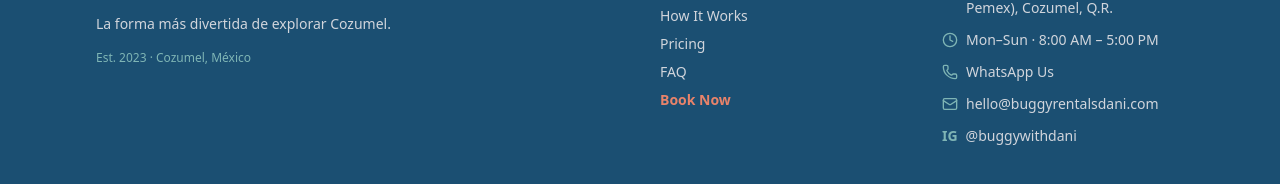
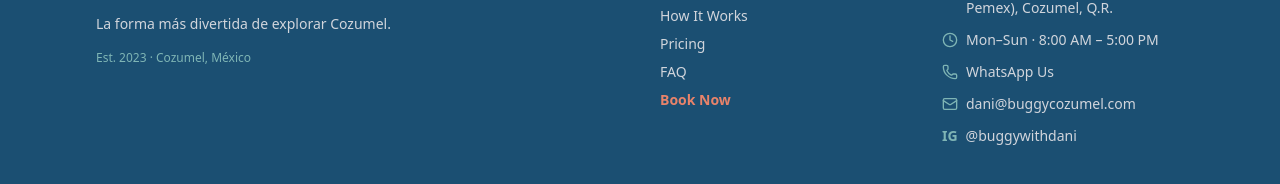
Before and after one commit to vrzsnchz23/buggy-rentals-dani, a Next.js app: page /es in a window 1280 px wide. Shown: the part 7710-7894 px from the top of the page. Built offline with nearby package versions, Linux system fonts and the light colour scheme.

Commit message:
Fix contact email to dani@buggycozumel.com in footer

```diff
--- a/components/Footer.tsx
+++ b/components/Footer.tsx
@@ -71,8 +71,8 @@ export function Footer() {
               </li>
               <li className="flex items-center gap-2">
                 <Mail className="w-4 h-4 text-[#7FB5B5] shrink-0" />
-                <a href="mailto:hello@buggyrentalsdani.com" className="hover:text-white transition-colors">
-                  hello@buggyrentalsdani.com
+                <a href="mailto:dani@buggycozumel.com" className="hover:text-white transition-colors">
+                  dani@buggycozumel.com
                 </a>
               </li>
               <li className="flex items-center gap-2">
```
